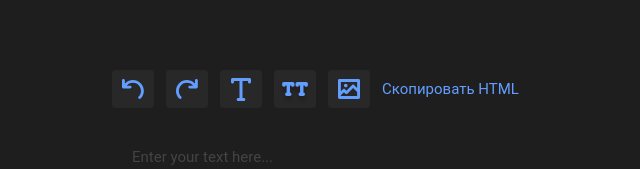
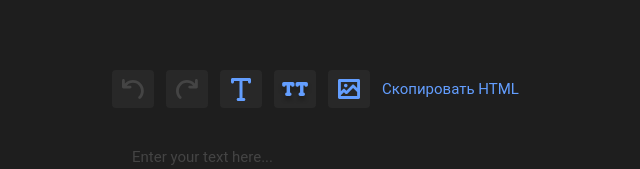
Before and after one commit to aniamarkh/editor-wysiwyg, a Vue app: page / in a window 1280 px wide. Shown: the top 169 px of the page, without its empty margins (148-788 px from the left). Built offline with nearby package versions, Linux system fonts and the light colour scheme.

Commit message:
feat: implement undo/redo methods

```diff
--- a/src/App.vue
+++ b/src/App.vue
@@ -1,14 +1,14 @@
 <script setup lang="ts">
 import { ref, provide, Ref, onMounted } from 'vue';
 import { useStateStore } from '@/stores/state';
-import { useDebounce } from '@/utils';
+import { useDebounce } from '@/utils/debounce';
+import { saveCaretPosition } from '@/utils/caret';
 import ToolbarPanel from '@/components/ToolbarPanel.vue';
-const editorContainer: Ref<null | HTMLElement> = ref(null);
 
 const store = useStateStore();
 const debounce = useDebounce();
+const editorContainer: Ref<null | HTMLElement> = ref(null);
 
-// фокус на эдиторе
 const ensureFocus = () => {
   if (editorContainer.value) editorContainer.value.focus();
 };
@@ -17,9 +17,16 @@ provide('editorContainerRef', editorContainer);
 
 const writeInput = () => {
   debounce(() => {
-    if (editorContainer.value) store.captureState(editorContainer.value.innerHTML);
-    // console.log('state: ', store.$state.currentState);
-    // console.log('history: ', store.$state.history);
+    if (!editorContainer.value) return;
+
+    const currentContent = editorContainer.value.innerHTML;
+    const caretPosition = saveCaretPosition(editorContainer.value);
+    store.captureState(currentContent, caretPosition);
+    // console.log('content: ', store.currentState.content);
+    // console.log('offset: ', store.currentState.caretPosition?.offset);
+    // console.log('path: ', store.currentState.caretPosition?.path);
+
+    // console.log(store.history);
   }, 500);
 };
 
--- a/src/components/ToolbarPanel.vue
+++ b/src/components/ToolbarPanel.vue
@@ -1,22 +1,40 @@
 <script setup lang="ts">
-import { inject } from 'vue';
+import { inject, ref, Ref } from 'vue';
+import { useStateStore } from '@/stores/state';
+import { restoreCaretPosition } from '@/utils/caret';
 import BackIcon from './icons/IconBack.vue';
 import ForwardIcon from './icons/IconForward.vue';
 import TitleIcon from './icons/IconTitle.vue';
 import ParagraphIcon from './icons/IconParagraph.vue';
 import ImageIcon from './icons/IconImage.vue';
+import { nextTick } from 'vue';
+const editorContainer: Ref<null | HTMLElement> = inject('editorContainerRef', ref(null));
+const ensureFocus = inject<() => void>('ensureFocus');
 
-const ensureFocus = inject<() => void>('ensureFocus');
+const store = useStateStore();
+
+const historyHandler = async (action: () => void) => {
+  action();
+  if (!editorContainer.value) return;
+  editorContainer.value.innerHTML = store.currentState.content;
+  await nextTick();
+  if (store.currentState.caretPosition)
+    restoreCaretPosition(editorContainer.value, store.currentState.caretPosition);
+};
+
+const copyHTMLToClipboard = () => {
+  if (editorContainer.value) navigator.clipboard.writeText(editorContainer.value.innerHTML);
+};
 </script>
 
 <template>
-  <div class="toolbar" @mousedown.prevent="ensureFocus">
-    <button class="toolbar__button">
-      <BackIcon />
+  <div class="toolbar" @click="ensureFocus">
+    <button class="toolbar__button" :disabled="!store.canUndo" @click="historyHandler(store.undo)">
+      <BackIcon :isDisabled="!store.canUndo" />
       <span class="visually-hidden">Back</span>
     </button>
-    <button class="toolbar__button">
-      <ForwardIcon />
+    <button class="toolbar__button" :disabled="!store.canRedo" @click="historyHandler(store.redo)">
+      <ForwardIcon :isDisabled="!store.canRedo" />
       <span class="visually-hidden">Forward</span>
     </button>
     <button class="toolbar__button">
@@ -31,7 +49,9 @@ const ensureFocus = inject<() => void>('ensureFocus');
       <ImageIcon />
       <span class="visually-hidden">Import image</span>
     </button>
-    <button class="toolbar__button toolbar__button--no-bg">Скопировать HTML</button>
+    <button class="toolbar__button toolbar__button--no-bg" @click="copyHTMLToClipboard">
+      Скопировать HTML
+    </button>
   </div>
 </template>
 
@@ -63,6 +83,14 @@ const ensureFocus = inject<() => void>('ensureFocus');
   background-color: #444444;
 }
 
+.toolbar__button:disabled {
+  cursor: default;
+}
+
+.toolbar__button:disabled:hover {
+  background-color: #282828;
+}
+
 .toolbar__button--no-bg:hover {
   background-color: transparent;
   color: #9ac0ff;
--- a/src/components/icons/IconBack.vue
+++ b/src/components/icons/IconBack.vue
@@ -2,7 +2,16 @@
   <svg width="22" height="20" viewBox="0 0 22 20" xmlns="http://www.w3.org/2000/svg">
     <path
       d="M18.6358 19.5824C18.3582 19.86 17.9929 20 17.6299 20C17.2645 20 16.8992 19.86 16.6216 19.5824C16.0664 19.0249 16.0664 18.1257 16.6216 17.5682C19.7604 14.4294 19.7604 9.32384 16.6216 6.18505C13.4852 3.04864 8.37722 3.04864 5.24081 6.18505L4.72598 6.69988H8.12337C8.90866 6.69988 9.54686 7.33808 9.54686 8.12337C9.54686 8.91103 8.90866 9.54686 8.12337 9.54686H1.42349C0.638197 9.54686 0 8.91103 0 8.12337V1.42349C0 0.638197 0.638197 0 1.42349 0C2.20878 0 2.84697 0.638197 2.84697 1.42349V4.55279L3.22657 4.17319C7.47568 -0.0759193 14.3867 -0.0759193 18.6358 4.17319C22.8849 8.4223 22.8849 15.3333 18.6358 19.5824Z"
-      fill="#639EFF"
+      :fill="fillColor"
     />
   </svg>
 </template>
+
+<script setup lang="ts">
+import { computed } from 'vue';
+const props = defineProps({
+  isDisabled: Boolean
+});
+
+const fillColor = computed(() => (props.isDisabled ? '#444444' : '#639EFF'));
+</script>
--- a/src/components/icons/IconForward.vue
+++ b/src/components/icons/IconForward.vue
@@ -2,7 +2,16 @@
   <svg width="22" height="20" viewBox="0 0 22 20" fill="none" xmlns="http://www.w3.org/2000/svg">
     <path
       d="M3.18684 19.5824C3.46442 19.86 3.82978 20 4.19277 20C4.55813 20 4.92349 19.86 5.20107 19.5824C5.75624 19.0249 5.75624 18.1257 5.20107 17.5682C2.06229 14.4294 2.06229 9.32384 5.20107 6.18505C8.33749 3.04864 13.4454 3.04864 16.5819 6.18505L17.0967 6.69988H13.6993C12.914 6.69988 12.2758 7.33808 12.2758 8.12337C12.2758 8.91103 12.914 9.54686 13.6993 9.54686H20.3992C21.1845 9.54686 21.8227 8.91103 21.8227 8.12337V1.42349C21.8227 0.638197 21.1845 0 20.3992 0C19.6139 0 18.9757 0.638197 18.9757 1.42349V4.55279L18.5961 4.17319C14.347 -0.0759193 7.43595 -0.0759193 3.18684 4.17319C-1.06227 8.4223 -1.06227 15.3333 3.18684 19.5824Z"
-      fill="#639EFF"
+      :fill="fillColor"
     />
   </svg>
 </template>
+
+<script setup lang="ts">
+import { computed } from 'vue';
+const props = defineProps({
+  isDisabled: Boolean
+});
+
+const fillColor = computed(() => (props.isDisabled ? '#444444' : '#639EFF'));
+</script>
--- a/src/stores/state.ts
+++ b/src/stores/state.ts
@@ -1,16 +1,14 @@
 import { defineStore } from 'pinia';
-
-export interface State {
-  currentState: string;
-  history: string[];
-  pointer: number;
-}
+import { CaretPosition, State } from '@/types';
 
 export const useStateStore = defineStore({
   id: 'state',
   state: (): State => ({
-    currentState: '',
-    history: [''],
+    currentState: {
+      content: '',
+      caretPosition: null
+    },
+    history: [{ content: '', caretPosition: null }],
     pointer: 0
   }),
   getters: {
@@ -22,25 +20,31 @@ export const useStateStore = defineStore({
     }
   },
   actions: {
-    captureState(currentState: string) {
+    captureState(currentState: string, caretPosition: CaretPosition) {
       if (this.canRedo) this.history = this.history.slice(0, this.pointer + 1);
-      this.currentState = currentState;
-      this.history.push(currentState);
+
+      const stateToCapture = {
+        content: currentState,
+        caretPosition: caretPosition
+      };
+
+      this.currentState = stateToCapture;
+      this.history.push(stateToCapture);
       this.pointer++;
     },
-    undo(): null | string {
+    undo(): void {
+      console.log(this.history);
       if (this.canUndo) {
         this.pointer--;
-        return this.history[this.pointer];
+        this.currentState = this.history[this.pointer];
       }
-      return null;
     },
-    redo(): null | string {
+    redo(): void {
+      console.log(this.history);
       if (this.canRedo) {
         this.pointer++;
-        return this.history[this.pointer];
+        this.currentState = this.history[this.pointer];
       }
-      return null;
     }
   }
 });
```
Also changed, not shown: src/types.ts (+11 -6 lines), src/utils/debounce.ts (renamed from src/utils.ts).
